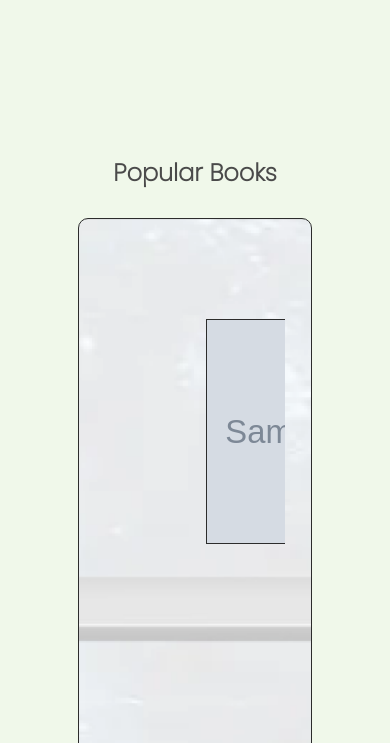
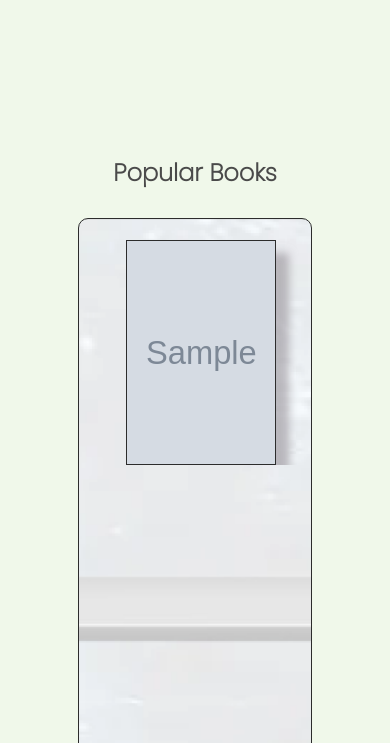
Before and after one commit to ZARASHIKI/Project_Library, a Flask app: page / in a window 390 px wide. Shown: the part 695-1438 px from the top of the page. Run offline with Flask 2, Linux system fonts and the light colour scheme; grey boxes marked "Sample" are stand-in pictures; a database or web service that is not in the repository returns one stand-in record (values such as "Sample title"); some libraries are stand-ins or nearby versions.

Commit message:
respon screen

```diff
--- a/static/style.css
+++ b/static/style.css
@@ -226,13 +226,19 @@ section .main .main_img img {
     max-height: 53%;
 }
 
-
+@media (max-width: 768px) {
+    .bukusss .bukusss_box .bukusss_card {
+        margin-top: 10%; /* Adjust margin for smaller screens */
+        margin-left: 5%; /* Adjust margin for smaller screens */
+        max-width: 95%; /* Adjust max-width for smaller screens */
+        max-height: none; /* Remove max-height for smaller screens */
+    }
+}
 
 .bukusss .bukusss_box .bukusss_card .bukusss_image {
     width: 150px;
     height: 225px;
     margin: 0 auto;
-    /* box-shadow: 0 0 8px rgba(0, 0, 0, 0.5); */
     overflow: hidden;
     -webkit-box-shadow: 13px 13px 8px 0px rgba(151, 146, 153, 0.6);
     -moz-box-shadow: 13px 13px 8px 0px rgba(151, 146, 153, 0.6);
```
